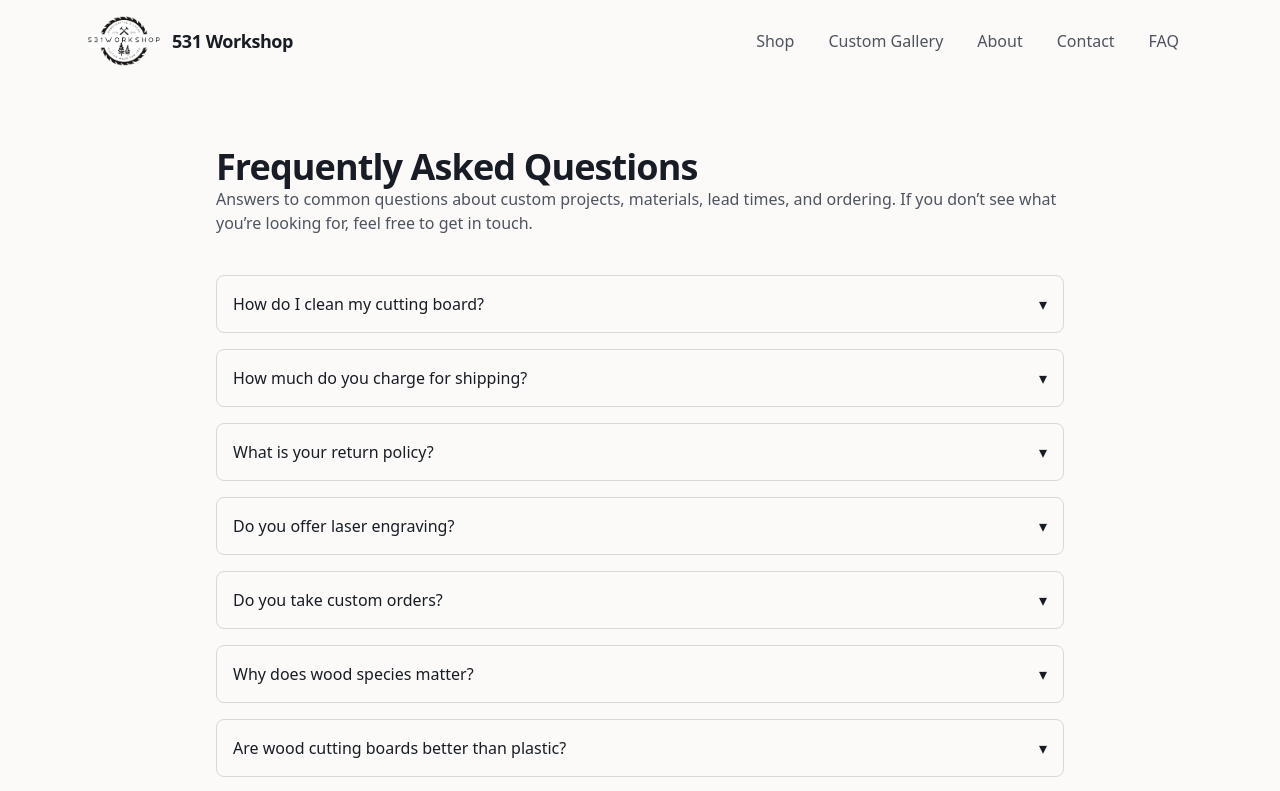
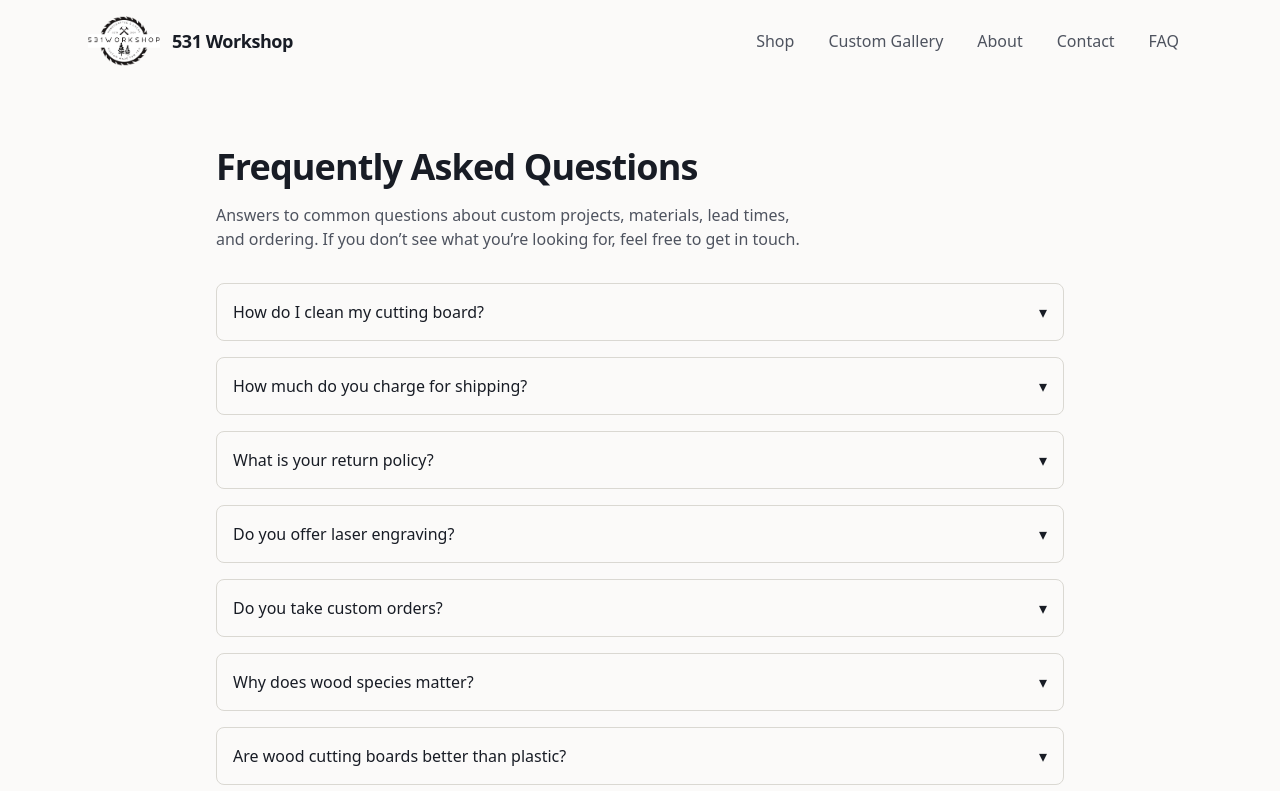
Before and after one commit to 3ef-studio/531workshop-site, a Next.js app: page /faq in a window 1280 px wide. Shown: the top 791 px of the page. Built offline with nearby package versions, Linux system fonts and the light colour scheme; no server answers.

Commit message:
Header styling clean up

```diff
--- a/app/faq/page.tsx
+++ b/app/faq/page.tsx
@@ -5,22 +5,24 @@ import { faqItems } from "@/lib/faq-data";
 export const metadata: Metadata = {
   title: "Frequently Asked Questions | 531 Workshop",
   description:
-    "Answers to common questions about custom woodworking projects, materials, lead times, and ordering from 531 Workshop.",
+    "Answers to common questions about cutting boards and custom woodworking projects, materials, lead times, and ordering from 531 Workshop.",
 };
 
 export default function FaqPage() {
   return (
-    <section className="mx-auto max-w-4xl px-6 py-12 sm:py-16">
+    <main className="mx-auto max-w-4xl px-6 py-12 sm:py-16">
+
+      <header className="mb-8">
       <h1 className="text-3xl font-semibold tracking-tight sm:text-4xl">
         Frequently Asked Questions
       </h1>
 
-      <p className="mb-10 text-muted-foreground">
+      <p className="mt-4 max-w-prose text-base text-muted-foreground">
         Answers to common questions about custom projects, materials, lead times,
         and ordering. If you don’t see what you’re looking for, feel free to get
         in touch.
       </p>
-
+      </header>
       <div className="space-y-4">
         {faqItems.map((item, index) => (
           <details
@@ -43,6 +45,7 @@ export default function FaqPage() {
           </details>
         ))}
       </div>
-    </section>
+
+  </main>
   );
 }
```
